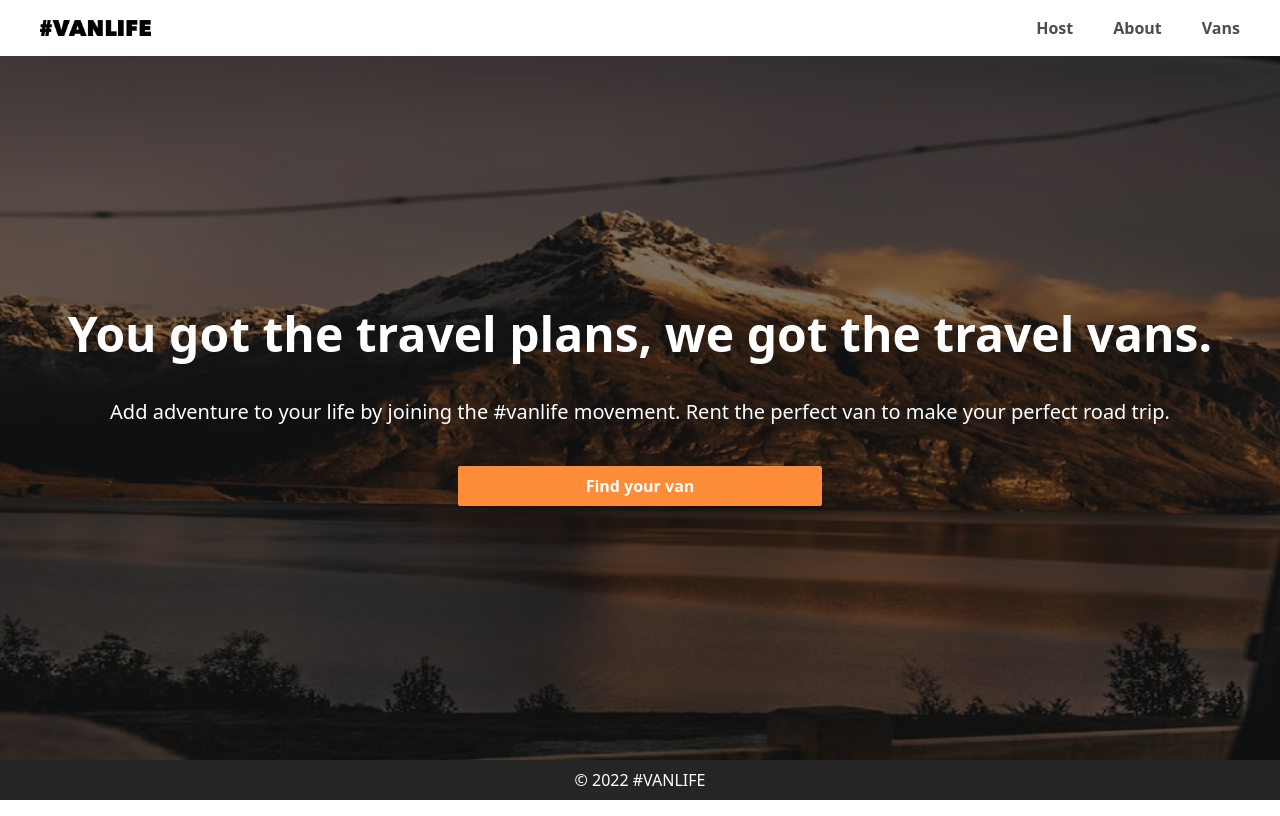
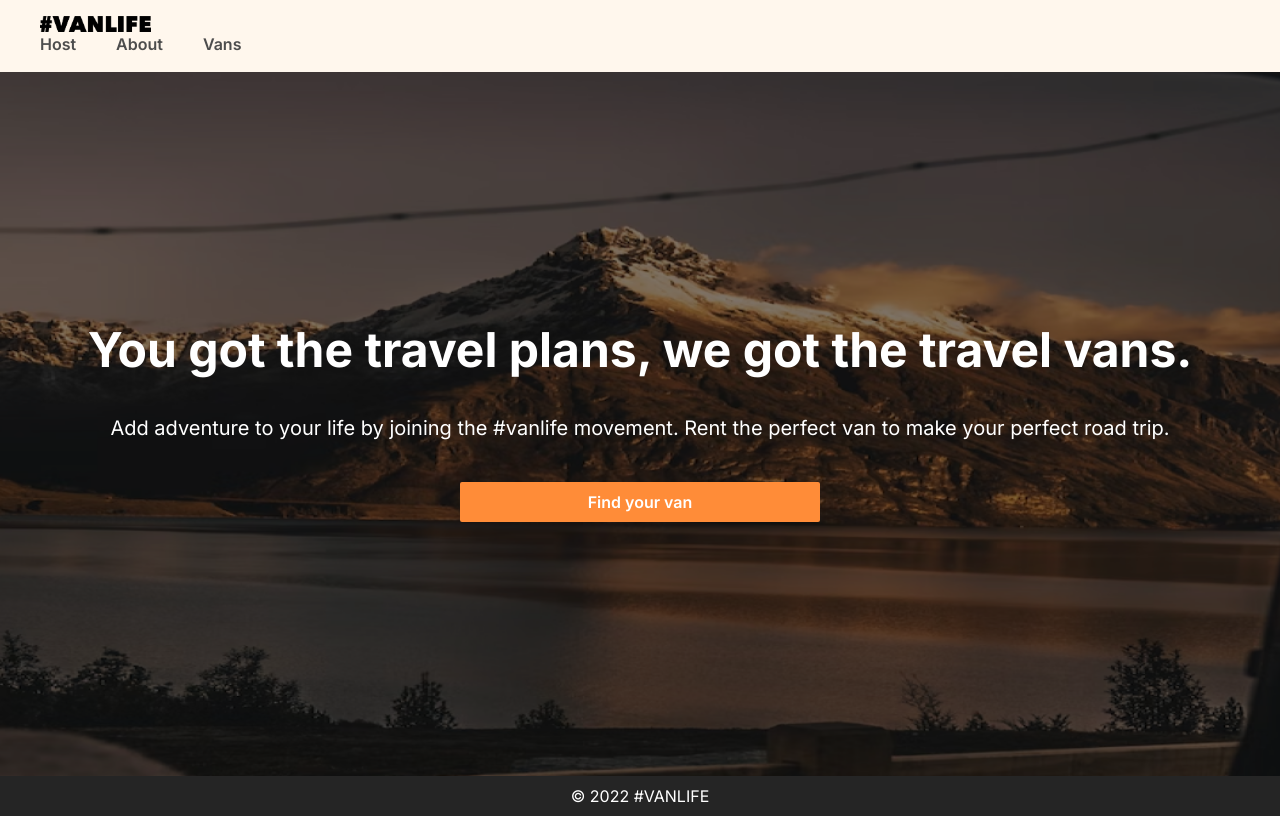
Before and after one commit to riyoneri/vanlife--react, a React (Create React App) app: page / in a window 1280 px wide. Built offline with nearby package versions, Linux system fonts and the light colour scheme; what miragejs would draw is missing.

Commit message:
refactor: add background color

```diff
--- a/src/App.jsx
+++ b/src/App.jsx
@@ -11,7 +11,6 @@ import Reviews from "./pages/Host/Reviews";
 
 // Components
 import Layout from "./components/Layouts/MainLayout";
-import HostHeader from "./components/Headers/HostHeader";
 import HostLayout from "./components/Layouts/HostLayout";
 
 export default function App() {
--- a/src/components/Headers/MainHeader.jsx
+++ b/src/components/Headers/MainHeader.jsx
@@ -3,7 +3,7 @@ import logoImg from "../../assets/images/logo.png";
 
 export default function MainHeader() {
   return (
-    <nav className="flex bg-white justify-between px-5 sm:px-10 py-4 items-center">
+    <nav className="flexjustify-between px-5 sm:px-10 py-4 items-center">
       <NavLink to="/">
         <img src={logoImg} className="h-4" />
       </NavLink>
--- a/src/styles.css
+++ b/src/styles.css
@@ -1,6 +1,10 @@
 @tailwind base;
 @tailwind components;
 @tailwind utilities;
-/* body {
-    font-family: 'Inter', sans-serif;
-} */
+
+@layer components {
+    body {
+        font-family: 'Inter', sans-serif;
+        background-color: #FFF7ED;
+    }
+}
```
